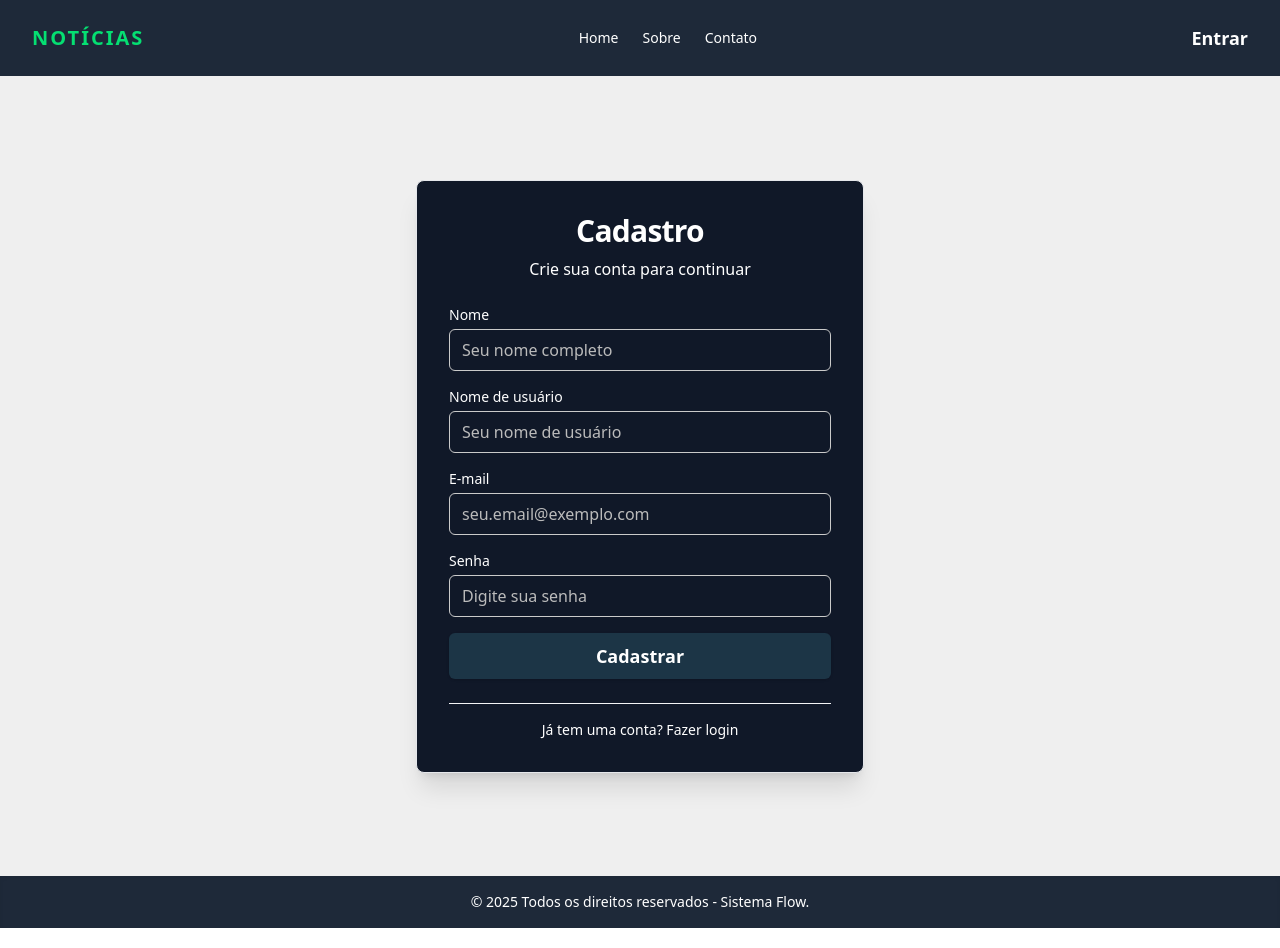
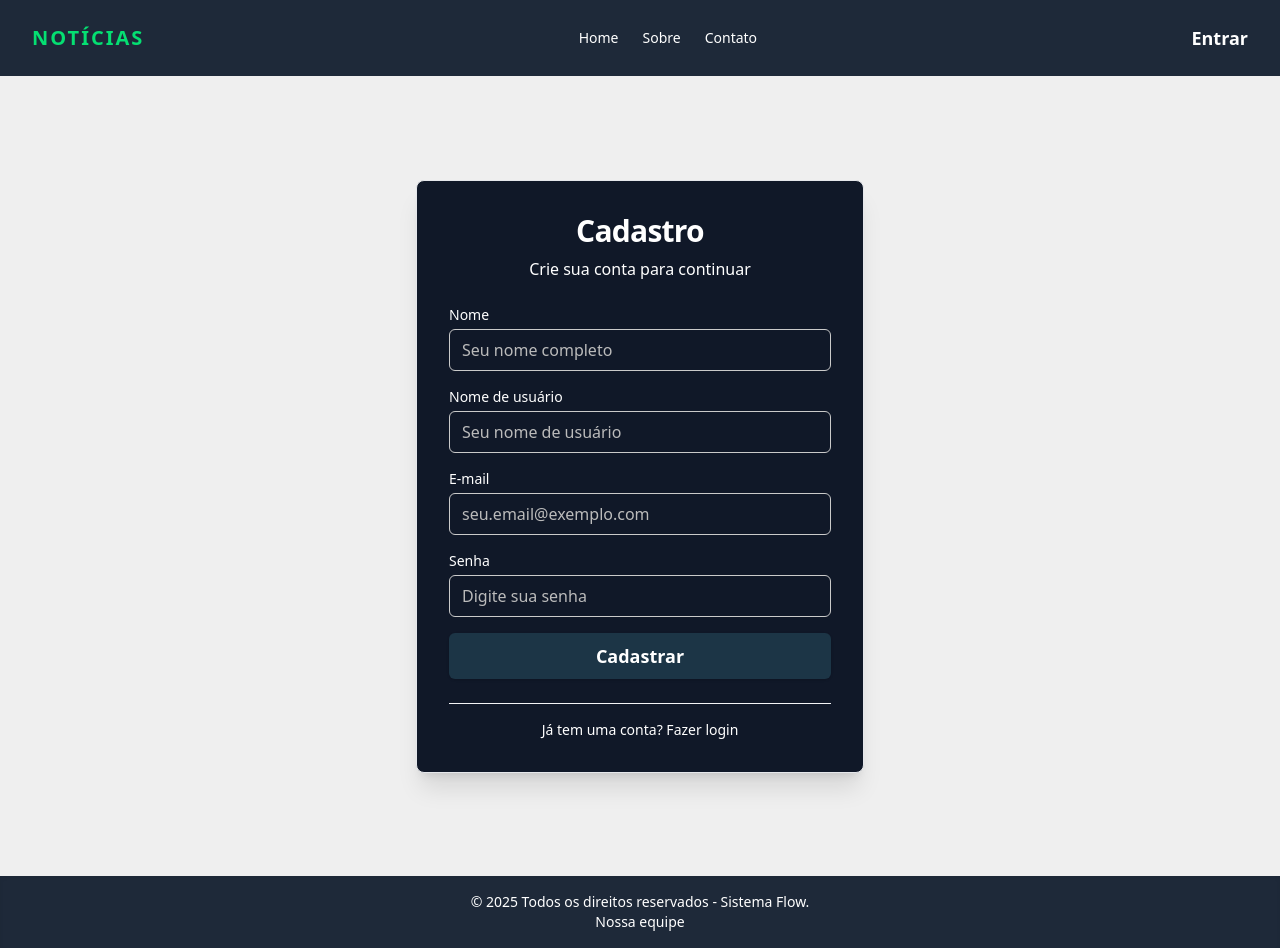
Before and after one commit to 1TDSPW-25/sistema-flow, a React (Vite) app: page /sistema-flow/cadastro in a window 1280 px wide. Built offline with nearby package versions, Linux system fonts and the light colour scheme; no server answers; data requests are answered from the project's data file.

Commit message:
fix: movido o link "integrantes" para o rodapé, sobre o nome "Nossa equipe"

```diff
--- a/src/components/Rodape/Rodape.tsx
+++ b/src/components/Rodape/Rodape.tsx
@@ -1,9 +1,17 @@
+import { Link } from "react-router-dom";
+
 export default function Rodape() {
   return (
     <footer className="bg-gray-800 text-white text-center py-4 shadow-inner">
       <p className="text-sm">
         &copy; {new Date().getFullYear()} Todos os direitos reservados - Sistema Flow.
       </p>
+        <div className="text-white font-medium text-sm hover:text-gray-400 transition duration-150 flex-wrap-reverse">
+            <Link to="/integrantes">
+          Nossa equipe
+        </Link>
+        </div>
+
     </footer>
   );
 }
```
